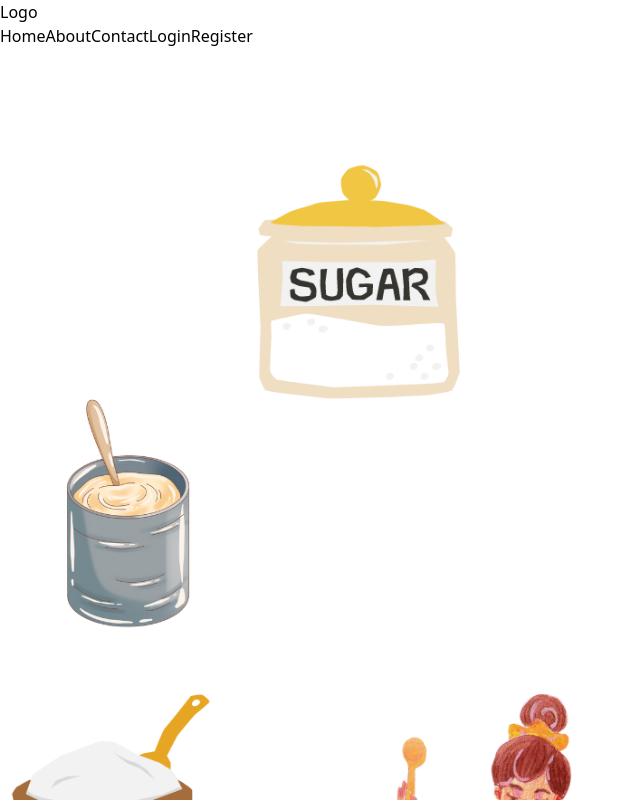
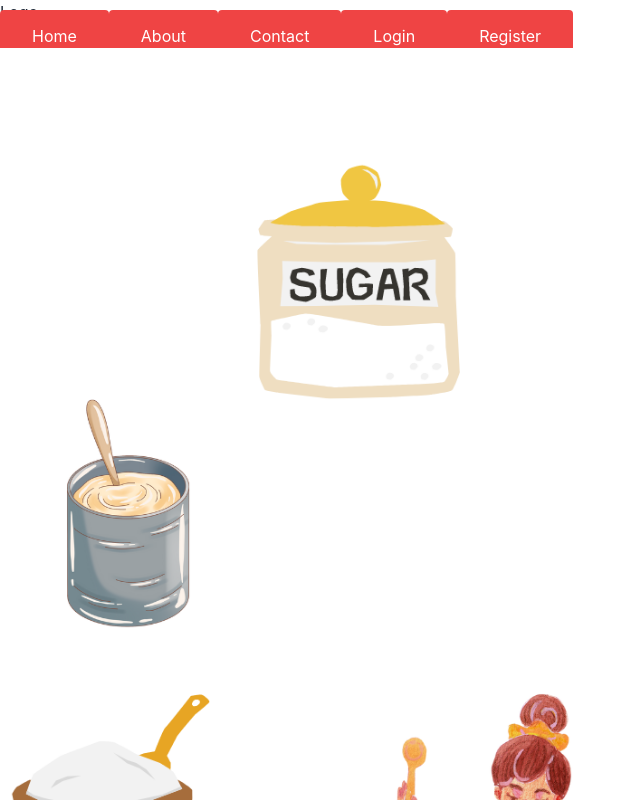
Before and after one commit to nurayarisoy/home-cooking, a Next.js app: page / in a window 1280 px wide. Shown: the top 800 px of the page, without its empty margins (0-640 px from the left). Built offline with nearby package versions, Linux system fonts and the light colour scheme.

Commit message:
pages added

```diff
--- a/src/components/navbar/WhiteNavbar.js
+++ b/src/components/navbar/WhiteNavbar.js
@@ -2,24 +2,24 @@ import Link from 'next/link';
 
 const WhiteNavbar = () => {
   return (
-    <nav className="bg-green-500 text-white p-4">
+    <nav className="bg-gray-500 text-white p-4">
       <div className="container mx-auto flex justify-between items-center">
         <div className="text-lg font-bold">Logo</div>
         <div className="flex space-x-4">
           <Link href="/" legacyBehavior>
-            <a className="bg-red-500 text-white py-2 px-4 rounded hover:bg-red-700">Home</a>
+            <a className="bg-red-500 text-white py-4 px-8 rounded hover:bg-red-700">Home</a>
           </Link>
           <Link href="/about" legacyBehavior>
-            <a className="bg-red-500 text-white py-2 px-4 rounded hover:bg-red-700">About</a>
+            <a className="bg-red-500 text-white py-4 px-8 rounded hover:bg-red-700">About</a>
           </Link>
           <Link href="/contact" legacyBehavior>
-            <a className="bg-red-500 text-white py-2 px-4 rounded hover:bg-red-700">Contact</a>
+            <a className="bg-red-500 text-white py-4 px-8 rounded hover:bg-red-700">Contact</a>
           </Link>
           <Link href="/login" legacyBehavior>
-            <a className="bg-red-500 text-white py-2 px-4 rounded hover:bg-red-700">Login</a>
+            <a className="bg-red-500 text-white py-4 px-8 rounded hover:bg-red-700">Login</a>
           </Link>
           <Link href="/register" legacyBehavior>
-            <a className="bg-red-500 text-white py-2 px-4 rounded hover:bg-red-700">Register</a>
+            <a className="bg-red-500 text-white py-4 px-8 rounded hover:bg-red-700">Register</a>
           </Link>
         </div>
       </div>
--- a/src/context/DataContext.js
+++ b/src/context/DataContext.js
@@ -1,14 +1,21 @@
 // context/DataContext.js
-import React, { createContext, useState } from 'react';
+import React, { createContext, useState, useContext } from 'react';
 
-export const DataContext = createContext();
+const DataContext = createContext();
 
 export const DataProvider = ({ children }) => {
-  const [userData, setUserData] = useState({});
+  const [state, setState] = useState({
+    theme: 'light',
+    // Diğer global durumlar burada tanımlanabilir
+  });
 
   return (
-    <DataContext.Provider value={{ userData, setUserData }}>
+    <DataContext.Provider value={[state, setState]}>
       {children}
     </DataContext.Provider>
   );
 };
+
+export const useDataContext = () => {
+  return useContext(DataContext);
+};
--- a/src/pages/_app.js
+++ b/src/pages/_app.js
@@ -1,18 +1,14 @@
 // pages/_app.js
 
-import '../../styles/tailwind.css' // Doğru dosya yolu
-import WhiteNavbar from '../components/navbar/WhiteNavbar';
-import Footer from '../components/footer/Footer';
+// pages/_app.js
+import '../../styles/tailwind.css';
+import { DataProvider } from '../context/DataContext';
 
 function MyApp({ Component, pageProps }) {
   return (
-    <div className="flex flex-col min-h-screen">
-      <WhiteNavbar />
-      <main className="flex-grow flex items-center justify-center bg-white">
-        <Component {...pageProps} />
-      </main>
-      <Footer />
-    </div>
+    <DataProvider>
+      <Component {...pageProps} />
+    </DataProvider>
   );
 }
 
--- a/src/pages/index.js
+++ b/src/pages/index.js
@@ -1,8 +1,14 @@
-// pages/index.js
+import WhiteNavbar from '../components/navbar/WhiteNavbar';
+import Footer from '../components/footer/Footer';
+
 export default function Home() {
   return (
-    <div className="flex flex-col items-center justify-center bg-white">
-      <img src="/chefbild.png" alt="Centered Image" className="mb-4" />
+    <div className="flex flex-col min-h-screen bg-white">
+      <WhiteNavbar />
+      <div className="flex flex-col items-center justify-center flex-grow">
+        <img src="/chefbild.png" alt="Centered Image" className="mb-4" />
+      </div>
+      <Footer />
     </div>
   );
 }
--- a/styles/tailwind.css
+++ b/styles/tailwind.css
@@ -2,4 +2,28 @@
 @tailwind components;
 @tailwind utilities;
 
-/* Diğer CSS kuralları veya içerikler */
+/* Özel Global Stiller */
+body {
+  @apply bg-white text-gray-800;
+  margin: 0;
+  padding: 0;
+  font-family: -apple-system, BlinkMacSystemFont, 'Segoe UI', Roboto, 'Helvetica Neue', Arial, 'Noto Sans', sans-serif, 'Apple Color Emoji', 'Segoe UI Emoji', 'Segoe UI Symbol', 'Noto Color Emoji';
+}
+
+header, footer {
+  @apply bg-gray-800 text-white py-4;
+}
+
+header {
+  @apply flex justify-between items-center px-6;
+}
+
+footer {
+  @apply text-center mt-8;
+}
+button {
+    @apply  bg-blue-500 hover:bg-blue-700 text-white font-bold py-2 px-4 rounded
+}
+a{
+    @apply bg-red-500 text-white py-4 px-8 rounded hover:bg-red-700
+}
--- a/tailwind.config.js
+++ b/tailwind.config.js
@@ -4,9 +4,11 @@
       './pages/**/*.{js,jsx,ts,tsx}',
       './components/**/*.{js,jsx,ts,tsx}',
       './styles/**/*.{css}',
+
     ],
   theme: {
     extend: {},
   },
   plugins: [],
+  mode: 'jit'
 }
```
Also changed, not shown: src/components/layout/Layout.js (+38 -8 lines), src/pages/about.js (added, +11 -0 lines), src/pages/contact.js (added, +10 -0 lines), src/pages/login.js (added, +10 -0 lines), src/pages/register.js (added, +10 -0 lines).
